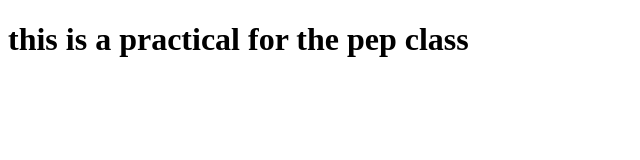
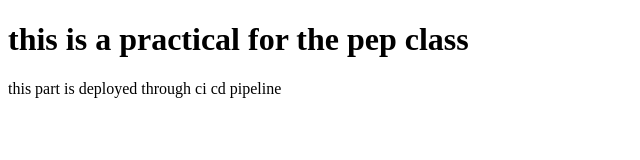
Before and after one commit to akshat2508/pep_git, a plain HTML site: page index.html in a window 1280 px wide. Shown: the whole page, without its empty margins (0-640 px from the left). Drawn offline with Linux system fonts and the light colour scheme.

Commit message:
this comommit is to automate pipeline

```diff
--- a/index.html
+++ b/index.html
@@ -7,5 +7,6 @@
 </head>
 <body>
     <h1>this is a practical for the pep class</h1>
+    <p>this part is deployed through ci cd pipeline</p>
 </body>
 </html>
```
